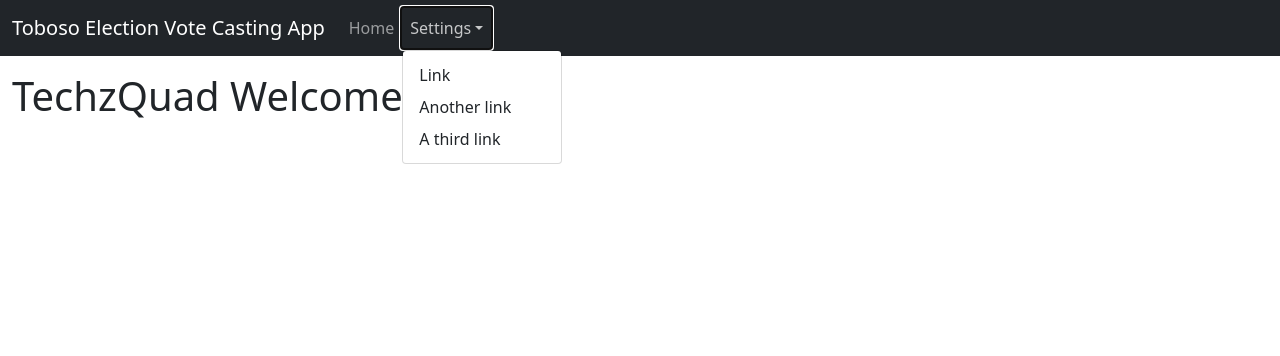
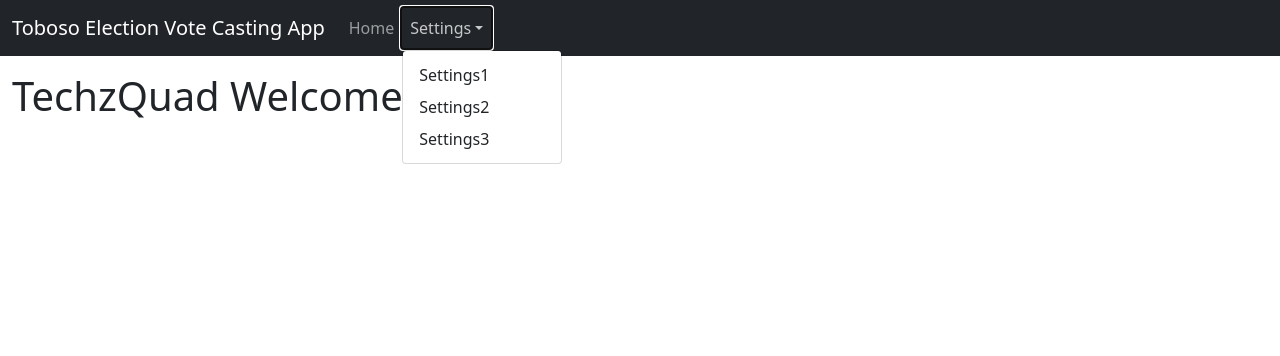
Before and after one commit to TechzQuad/Team-Asenso, a PHP site: page / in a window 1280 px wide, after a click on "Settings". Shown: the top 356 px of the page. Run offline with PHP 8.4, Linux system fonts and the light colour scheme.

Commit message:
settings

```diff
--- a/index.php
+++ b/index.php
@@ -23,9 +23,9 @@
         <li class="nav-item dropdown">
           <a class="nav-link dropdown-toggle" href="#" role="button" data-bs-toggle="dropdown">Settings</a>
           <ul class="dropdown-menu">
-            <li><a class="dropdown-item" href="#">Link</a></li>
-            <li><a class="dropdown-item" href="#">Another link</a></li>
-            <li><a class="dropdown-item" href="#">A third link</a></li>
+            <li><a class="dropdown-item" href="#">Settings1</a></li>
+            <li><a class="dropdown-item" href="#">Settings2</a></li>
+            <li><a class="dropdown-item" href="#">Settings3</a></li>
           </ul>
         </li>
       </ul>
```
